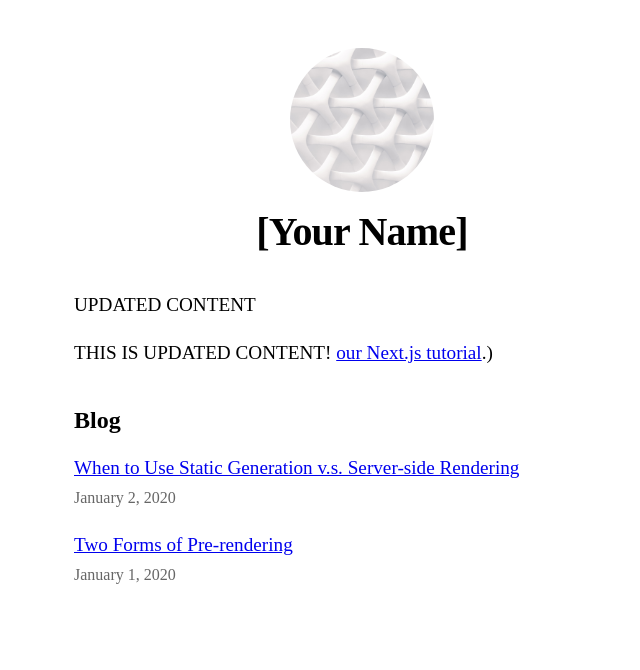
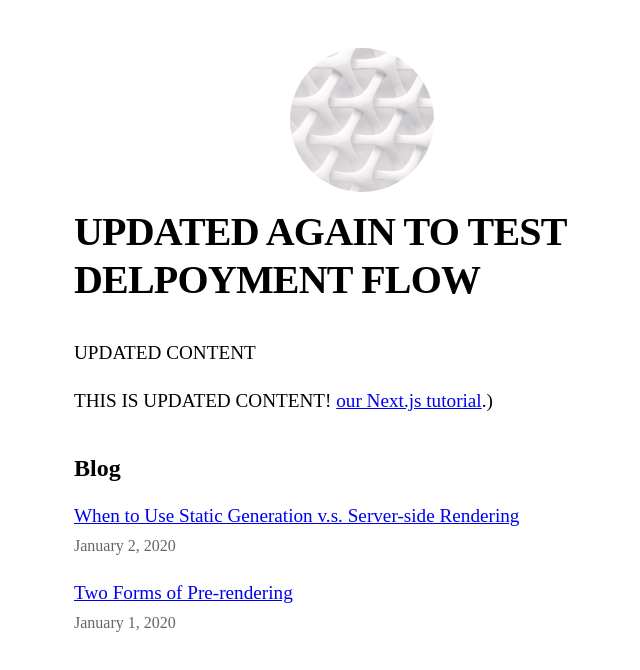
Before and after one commit to robearlam/vercel-github-actions, a Next.js app: page / in a window 1280 px wide. Shown: the top 670 px of the page, without its empty margins (278-918 px from the left). Built offline with nearby package versions, Linux system fonts and the light colour scheme.

Commit message:
Test update for deployment

```diff
--- a/components/layout.js
+++ b/components/layout.js
@@ -4,7 +4,7 @@ import styles from './layout.module.css'
 import utilStyles from '../styles/utils.module.css'
 import Link from 'next/link'
 
-const name = '[Your Name]'
+const name = 'UPDATED AGAIN TO TEST DELPOYMENT FLOW'
 export const siteTitle = 'Next.js Sample Website'
 
 export default function Layout ({ children, home }) {
```
